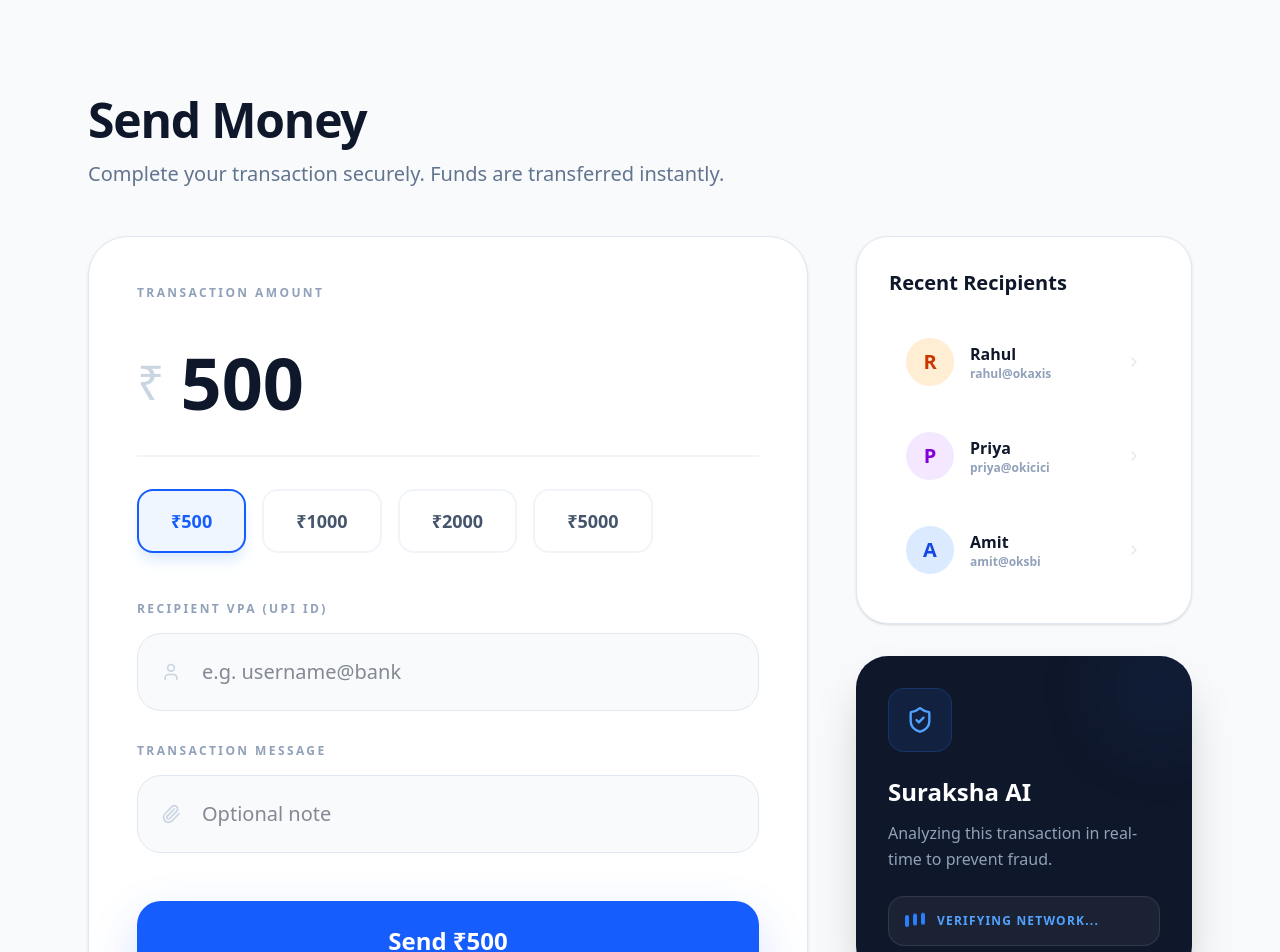
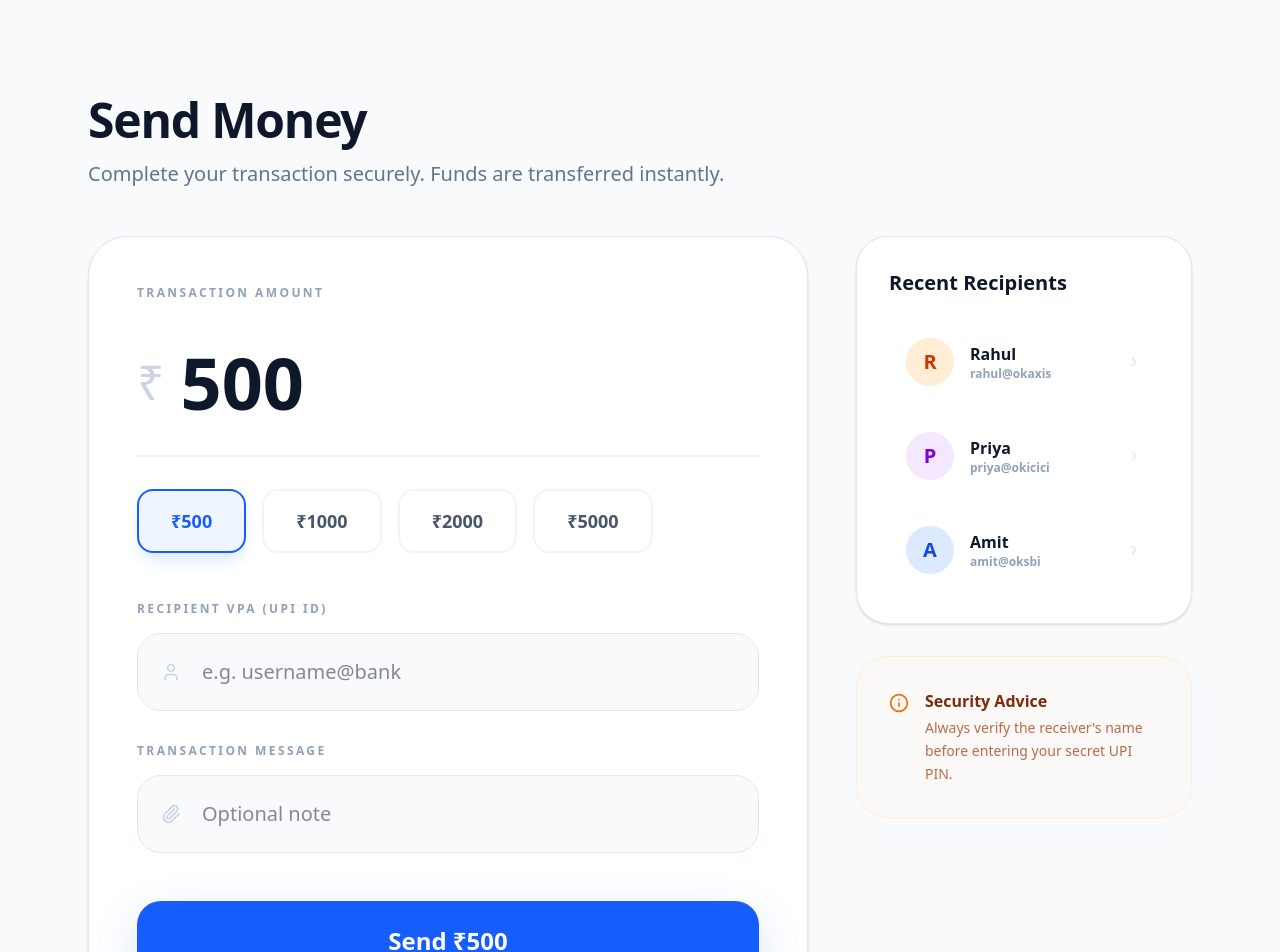
Before and after one commit to amrutasahu2006/upi-fraud-detection, a React (Vite) app: page /payment in a window 1280 px wide. Shown: the top 952 px of the page. Built offline with nearby package versions, Linux system fonts and the light colour scheme.

Commit message:
Done Fixes

```diff
--- a/src/pages/UPIPayment.jsx
+++ b/src/pages/UPIPayment.jsx
@@ -145,28 +145,6 @@ function UPIPaymentClean() {
               </div>
             </div>
 
-            {/* AI Security Widget */}
-            <div className="bg-[#0F172A] rounded-[2rem] p-6 sm:p-8 text-white shadow-2xl relative overflow-hidden">
-              {/* Subtle Background Pattern */}
-              <div className="absolute -right-4 -top-4 w-24 h-24 bg-blue-500/10 rounded-full blur-2xl"></div>
-
-              <div className="bg-blue-500/10 w-12 h-12 sm:w-16 sm:h-16 rounded-xl sm:rounded-2xl flex items-center justify-center mb-4 sm:mb-6 border border-blue-500/20 relative z-10">
-                <ShieldCheck size={28} className="text-blue-400" />
-              </div>
-              <h3 className="text-xl sm:text-2xl font-bold mb-2 sm:mb-3 relative z-10">Suraksha AI</h3>
-              <p className="text-slate-400 text-sm sm:text-base leading-relaxed mb-6 relative z-10">
-                Analyzing this transaction in real-time to prevent fraud.
-              </p>
-              <div className="bg-white/5 border border-white/10 rounded-xl sm:rounded-2xl p-3 sm:p-4 flex items-center space-x-3">
-                <div className="flex space-x-1">
-                    {[1, 2, 3].map(i => (
-                      <div key={i} className={`w-1 h-3 bg-blue-500 rounded-full animate-bounce`} style={{animationDelay: `${i*100}ms`}}></div>
-                    ))}
-                </div>
-                <span className="text-[10px] sm:text-xs font-bold tracking-widest text-blue-400 uppercase">Verifying Network...</span>
-              </div>
-            </div>
-
             {/* Safety Card */}
             <div className="bg-orange-50/30 border border-orange-100 rounded-[2rem] p-6 sm:p-8">
               <div className="flex items-start space-x-3 sm:space-x-4">
```
